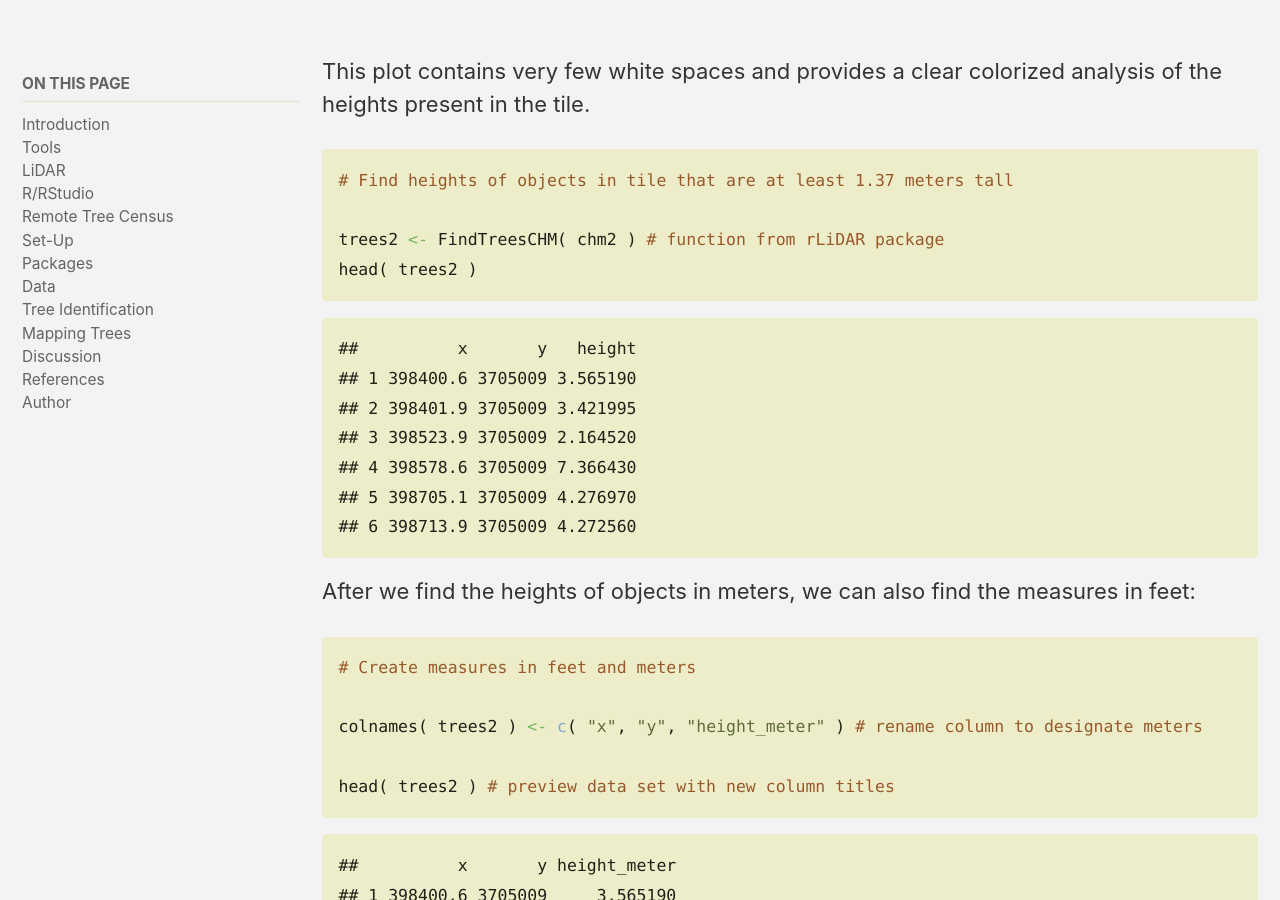
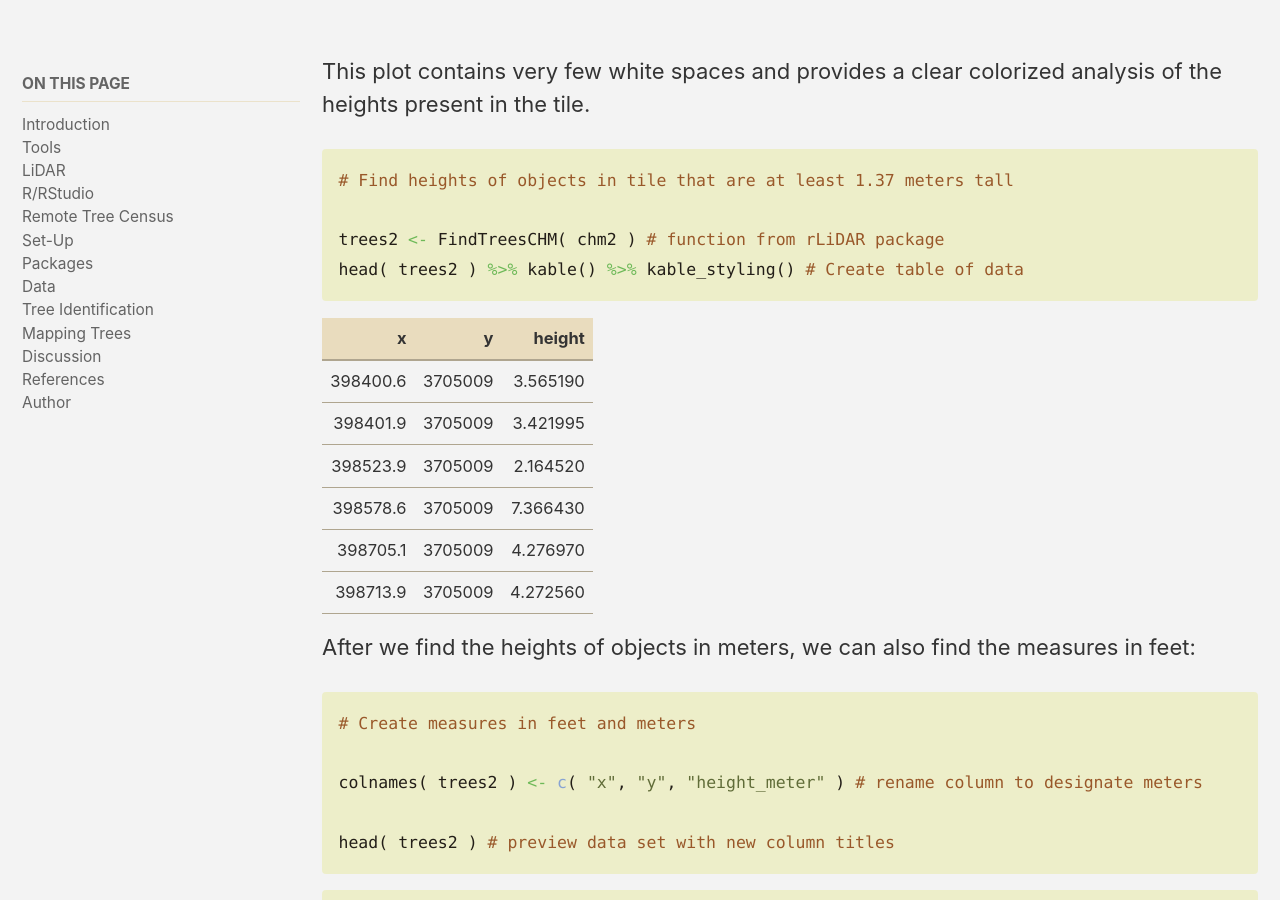
Before and after one commit to castower/cpp-593-treeproject-site, a Jekyll site: the page built from index.md, in a window 1280 px wide and 900 px high, scrolled down 19961 px. Built offline with Jekyll 4.4.1, drawn with Linux system fonts in a browser that asks for light colours; cached includes are drawn as plain includes; nearby versions of some CDN libraries.

Commit message:
Update index.md

````diff
--- a/index.md
+++ b/index.md
@@ -492,16 +492,90 @@ plot( chm2, col = col )
 # Find heights of objects in tile that are at least 1.37 meters tall
 
 trees2 <- FindTreesCHM( chm2 ) # function from rLiDAR package
-head( trees2 )
+head( trees2 ) %>% kable() %>% kable_styling() # Create table of data
 ```
+<table class="table" style="margin-left: auto; margin-right: auto;">
 
-    ##          x       y   height
-    ## 1 398400.6 3705009 3.565190
-    ## 2 398401.9 3705009 3.421995
-    ## 3 398523.9 3705009 2.164520
-    ## 4 398578.6 3705009 7.366430
-    ## 5 398705.1 3705009 4.276970
-    ## 6 398713.9 3705009 4.272560
+<thead>
+
+<tr>
+
+<th style="text-align:right;"> x </th>
+
+<th style="text-align:right;"> y </th>
+
+<th style="text-align:right;"> height </th>
+
+</tr>
+
+</thead>
+
+<tbody>
+
+<tr>
+
+<td style="text-align:right;"> 398400.6 </td>
+
+<td style="text-align:right;"> 3705009 </td>
+
+<td style="text-align:right;"> 3.565190 </td>
+
+</tr>
+
+<tr>
+
+<td style="text-align:right;"> 398401.9 </td>
+
+<td style="text-align:right;"> 3705009 </td>
+
+<td style="text-align:right;"> 3.421995 </td>
+
+</tr>
+
+<tr>
+
+<td style="text-align:right;"> 398523.9 </td>
+
+<td style="text-align:right;"> 3705009 </td>
+
+<td style="text-align:right;"> 2.164520 </td>
+
+</tr>
+
+<tr>
+
+<td style="text-align:right;"> 398578.6 </td>
+
+<td style="text-align:right;"> 3705009 </td>
+
+<td style="text-align:right;"> 7.366430 </td>
+
+</tr>
+
+<tr>
+
+<td style="text-align:right;"> 398705.1 </td>
+
+<td style="text-align:right;"> 3705009 </td>
+
+<td style="text-align:right;"> 4.276970 </td>
+
+</tr>
+
+<tr>
+
+<td style="text-align:right;"> 398713.9 </td>
+
+<td style="text-align:right;"> 3705009 </td>
+
+<td style="text-align:right;"> 4.272560 </td>
+
+</tr>
+
+</tbody>
+
+</table>
+
 
 
 <p> After we find the heights of objects in meters, we can also find the measures in feet: </p>
````
